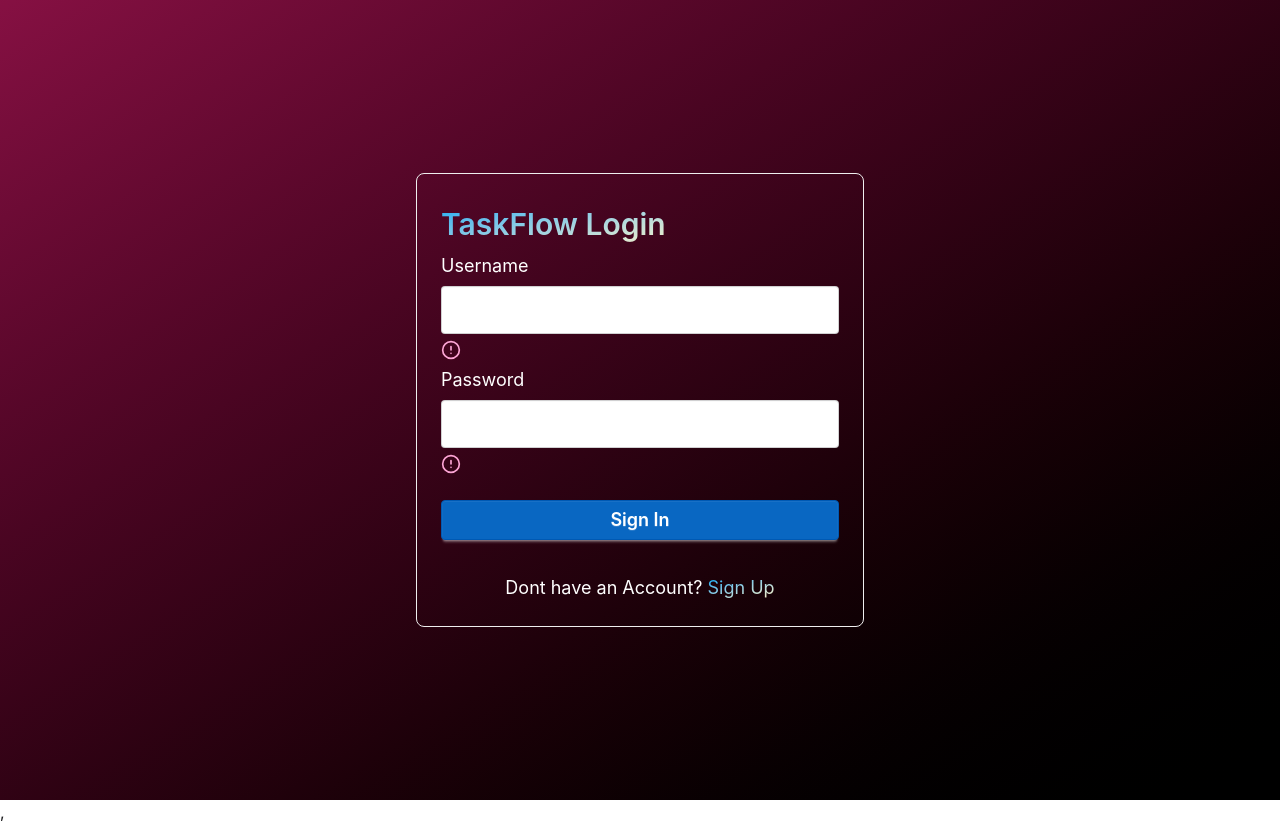
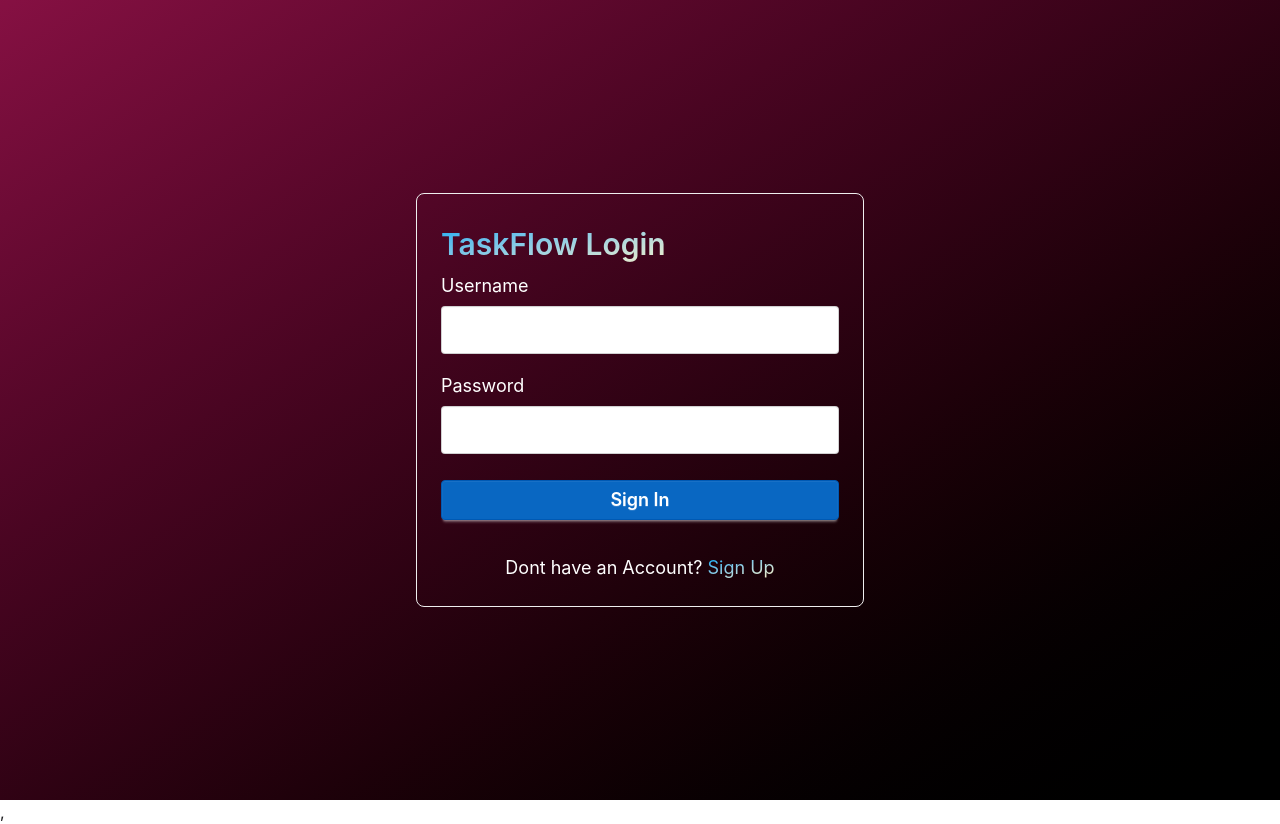
Before and after one commit to acquah-forever/taskFlow, a React (Vite) app in the folder frontend/: page /login in a window 1280 px wide. Built offline with nearby package versions, Linux system fonts and the light colour scheme.

Commit message:
formatted circle alert for validations

```diff
--- a/frontend/src/pages/Login.tsx
+++ b/frontend/src/pages/Login.tsx
@@ -22,17 +22,21 @@ const Login = () => {
                 <legend className="fieldset-legend text-2xl sm:text-3xl text-transparent bg-clip-text bg-linear-to-br from-sky-500 to-amber-100">TaskFlow Login</legend>
                 <label className="label text-md sm:text-lg text-white">Username</label>
                 <input type="text" className="input h-12  outline-none w-full" {...register("name", { required: "Username is required" })} />
+                {errors.name &&
                     <div className='flex items-center space-x-1'>
                         <CircleAlert className='text-pink-300' size={20} />
-                    {errors.name && <p className='text-pink-300'>{errors.name.message}</p>}
+                        <p className='text-pink-300'>{errors.name.message}</p>
                     </div>
+                }
 
-                <label className="label text-white text-md sm:text-lg">Password</label>
-                <input type="text" className="input h-12 outline-none w-full"{...register("password", { required: "A password is required" })} />
+                <label className="label text-white text-md sm:text-lg mt-3">Password</label>
+                <input type="password" className="input h-12 outline-none w-full"{...register("password", { required: "A password is required" })} />
+                {errors.password &&
                     <div className='flex items-center space-x-1'>
                         <CircleAlert className='text-pink-300' size={20} />
-                    {errors.password && <p className='text-pink-300'>{errors.password.message}</p>}
+                        <p className='text-pink-300'>{errors.password.message}</p>
                     </div>
+                }
 
                 <button type='submit' className="btn bg-[#0967C2] text-white text-md sm:text-lg border-[#0059b3] mb-7 mt-5">
                     Sign In
```
Lines whose indentation alone changed are shown as unchanged.
